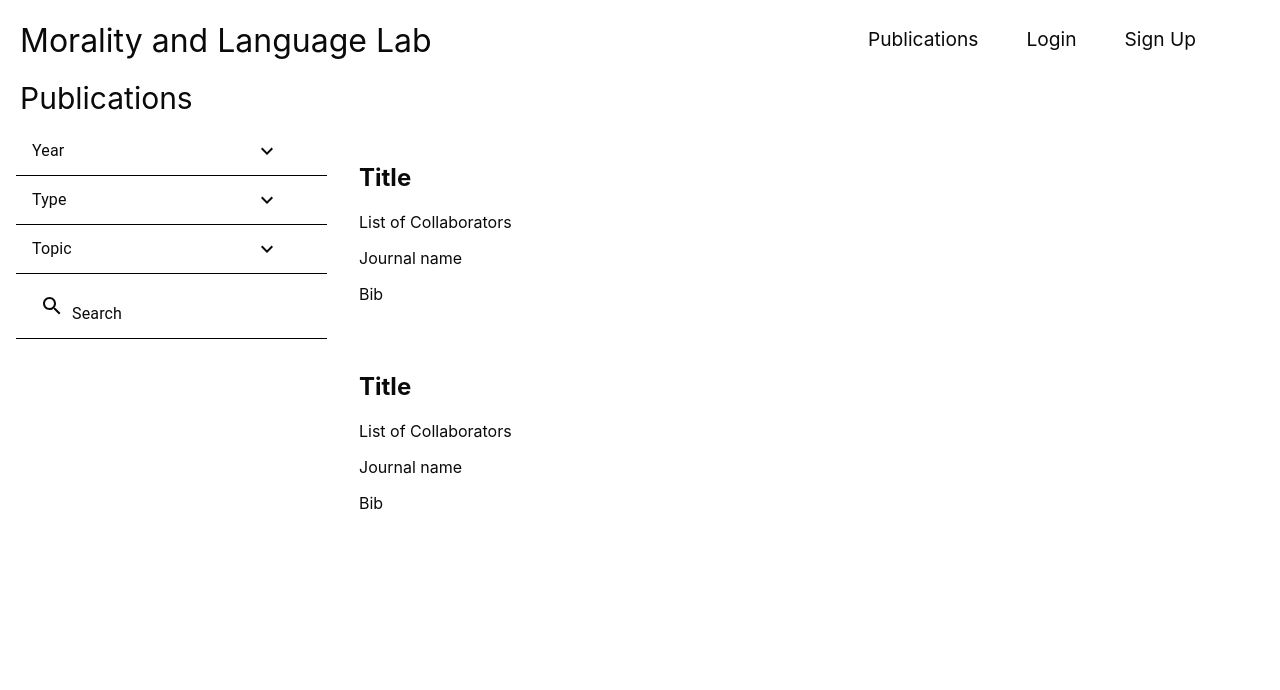
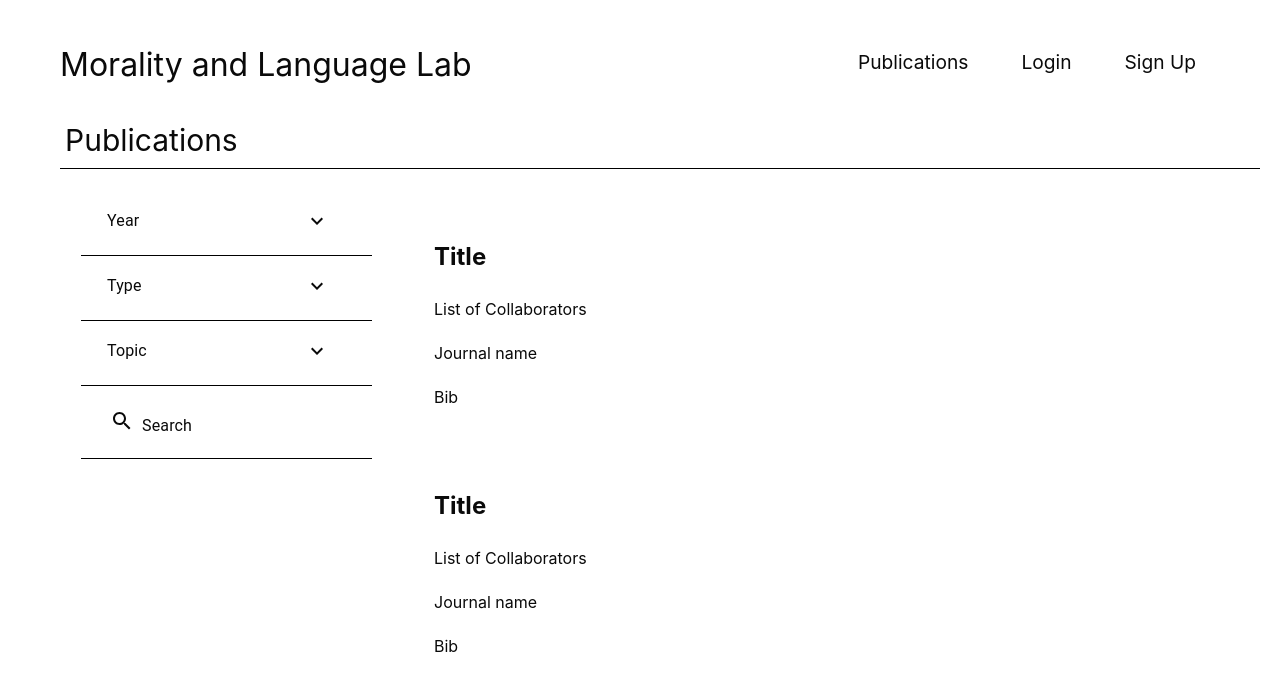
Before and after one commit to AaryaDevnani/MOLA-LAB-Challenge, a React (Create React App) app: page / in a window 1280 px wide. Shown: the top 690 px of the page. Built offline with nearby package versions, Linux system fonts and the light colour scheme.

Commit message:
Misc CSS changes

```diff
--- a/src/components/styles/NavBar.css
+++ b/src/components/styles/NavBar.css
@@ -1,6 +1,9 @@
 * {
 
   color: #0a0a0a !important;
+  padding-top: 3px;
+  padding-bottom: 5px;
+  padding-left:5px;
 }
 
 
@@ -36,7 +39,7 @@
 }
 
 .nav-logo {
-  color: #f5b921;
+  color: #0a0a0a;
   align-items: left;
   /* margin-left: 20px; */
   /* cursor: pointer; */
@@ -53,8 +56,9 @@
 }
 
 .nav-links {
-  color: #c63201;
+  color: #0a0a0a;
   text-decoration: none;
+  font-weight: 400;
   /* text-decoration: underline; */
   padding: 0.5rem 1rem;
   height: 100%;
--- a/src/components/styles/home.css
+++ b/src/components/styles/home.css
@@ -1,8 +1,10 @@
 .gridStart{
-    margin-left: 20px!important;
+    margin-left: 40px!important;
+    margin-top: 10px;
 }
 .title{
     /* margin:5px; */
+    margin-left:15px;
     font-size: 30px;
     border-bottom: 1px solid black;
     border-width: 100%;
```
Also changed, not shown: src/components/NavBar.js (+12 -12 lines), src/assets/logo.png (added).
